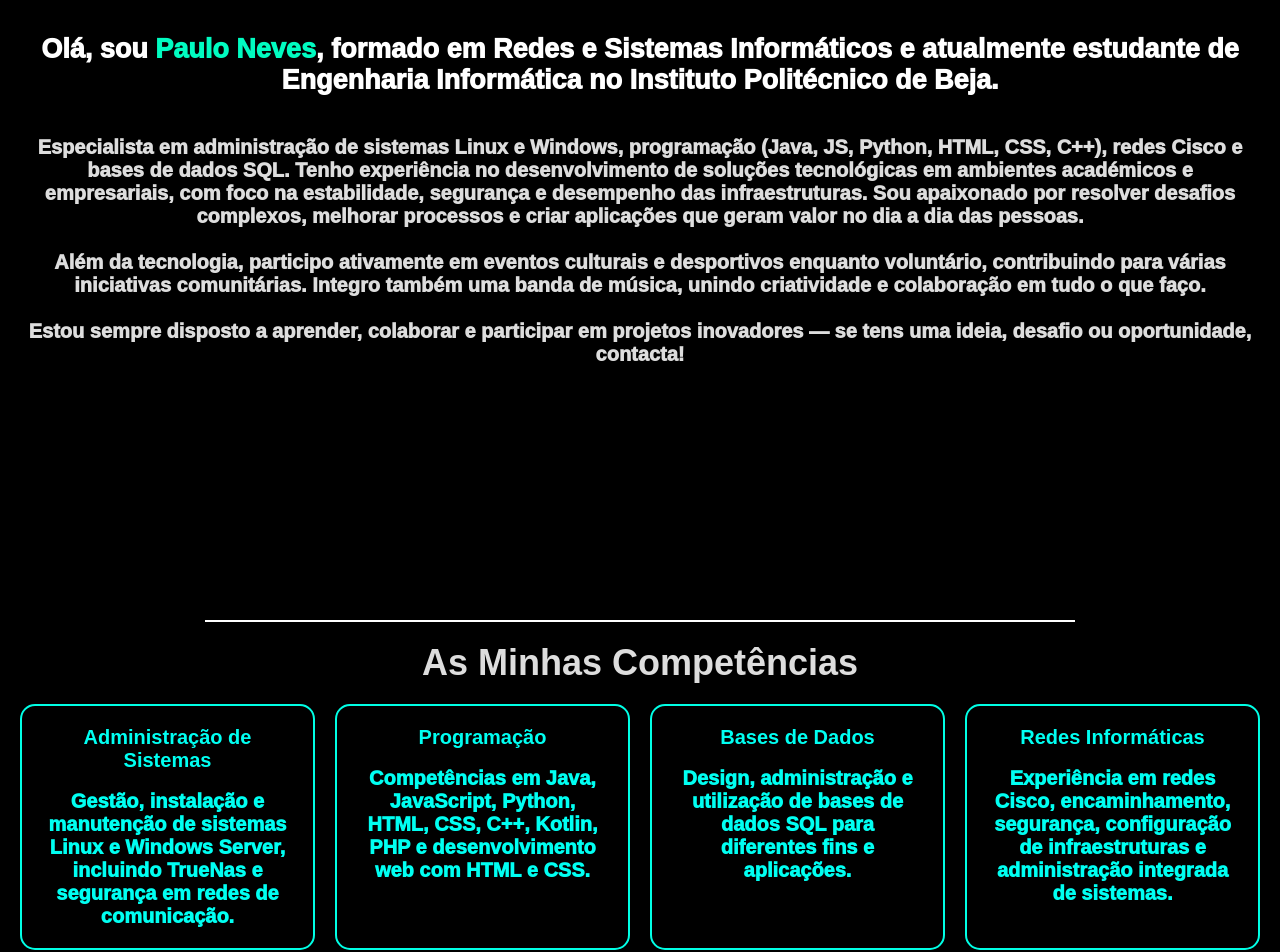
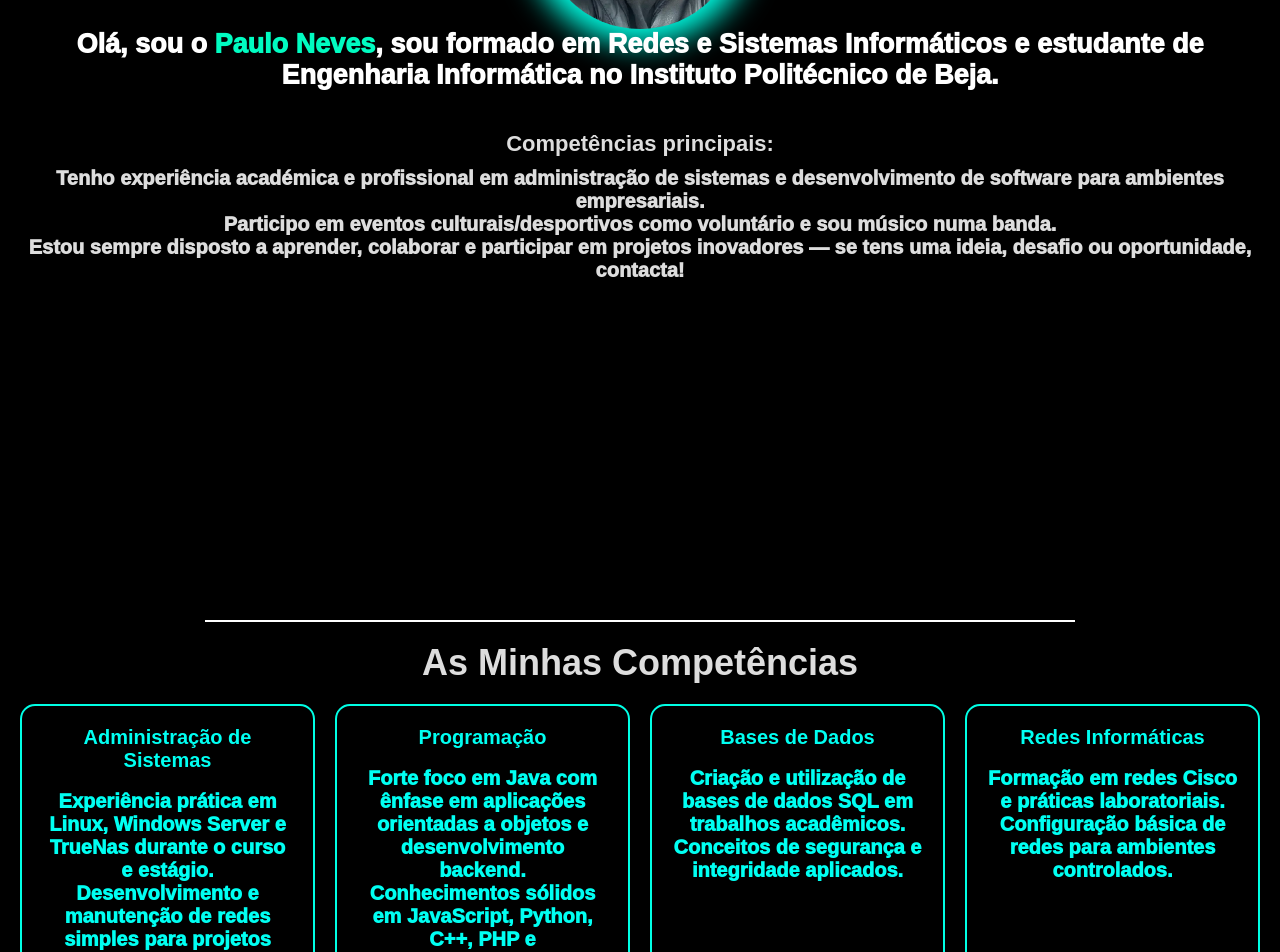
Before and after one commit to traquinices/Portfolio-main, a plain HTML site: page index.html in a window 1280 px wide. Shown: the part 480-1432 px from the top of the page. Drawn offline with nearby package versions, Linux system fonts and the light colour scheme; a web font is replaced by a local one.

Commit message:
Update index.html

```diff
--- a/index.html
+++ b/index.html
@@ -30,20 +30,25 @@
             </div>
         </nav>
     </header>
-    <section id="home" class="home-section">
-    <div class="profile-image"></div><br><br><br><br><br>
+
+   <section id="home" class="home-section">
+    <div class="profile-image"></div>
     <div class="intro">
-        <h2>Olá, sou <span id="name">Paulo Neves</span>, formado em Redes e Sistemas Informáticos e atualmente estudante de Engenharia Informática no Instituto Politécnico de Beja.<br></h2>
-        <p>  </p>
-        <p id="home-txt">
-            Especialista em administração de sistemas Linux e Windows, programação (Java, JS, Python, HTML, CSS, C++), redes Cisco e bases de dados SQL.
-            Tenho experiência no desenvolvimento de soluções tecnológicas em ambientes académicos e empresariais, com foco na estabilidade, segurança e desempenho das infraestruturas.
-            Sou apaixonado por resolver desafios complexos, melhorar processos e criar aplicações que geram valor no dia a dia das pessoas.<br><br>
-            Além da tecnologia, participo ativamente em eventos culturais e desportivos enquanto voluntário, contribuindo para várias iniciativas comunitárias. Integro também uma banda de música, unindo criatividade e colaboração em tudo o que faço.<br><br>
+        <h2>
+            Olá, sou o <span id="name">Paulo Neves</span>, sou formado em Redes e Sistemas Informáticos e estudante de Engenharia Informática no Instituto Politécnico de Beja.
+        </h2>
+        <p style="margin: 32px 0 10px 0; font-size: 22px;">
+            <strong>Competências principais:</strong>
+        </p>
+
+        <p id="home-txt" style="font-size: 20px;">
+            Tenho experiência académica e profissional em administração de sistemas e desenvolvimento de software para ambientes empresariais.<br>
+            Participo em eventos culturais/desportivos como voluntário e sou músico numa banda.<br>
             Estou sempre disposto a aprender, colaborar e participar em projetos inovadores — se tens uma ideia, desafio ou oportunidade, contacta!
         </p>
     </div>
 </section>
+
 
 
     <section id="services" class="services-section">
@@ -52,22 +57,37 @@
     <div class="services-grid">
         <div class="service-card">
             <h3><b>Administração de Sistemas</b></h3><br>
-            <p>Gestão, instalação e manutenção de sistemas Linux e Windows Server, incluindo TrueNas e segurança em redes de comunicação.</p>
+            <p>
+                Experiência prática em Linux, Windows Server e TrueNas durante o curso e estágio.<br>
+                Desenvolvimento e manutenção de redes simples para projetos académicos e eventos locais.
+            </p>
         </div>
         <div class="service-card">
             <h3><b>Programação</b></h3><br>
-            <p>Competências em Java, JavaScript, Python, HTML, CSS, C++, Kotlin, PHP e desenvolvimento web com HTML e CSS.</p>
+    <p>
+        Forte foco em Java com ênfase em aplicações orientadas a objetos e desenvolvimento backend.<br>
+        Conhecimentos sólidos em JavaScript, Python, C++, PHP e desenvolvimento web com HTML e CSS.<br>
+        Participação em 3+ projetos académicos e pessoais com tecnologias variadas.<br>
+        Experiência prática em desenvolvimento de APIs, interfaces de utilizador e soluções integradas.
+    </p>
         </div>
         <div class="service-card">
             <h3><b>Bases de Dados</b></h3><br>
-            <p>Design, administração e utilização de bases de dados SQL para diferentes fins e aplicações.</p>
+            <p>
+                Criação e utilização de bases de dados SQL em trabalhos acadêmicos.<br>
+                Conceitos de segurança e integridade aplicados.
+            </p>
         </div>
         <div class="service-card">
             <h3><b>Redes Informáticas</b></h3><br>
-            <p>Experiência em redes Cisco, encaminhamento, segurança, configuração de infraestruturas e administração integrada de sistemas.</p>
+            <p>
+                Formação em redes Cisco e práticas laboratoriais.<br>
+                Configuração básica de redes para ambientes controlados.
+            </p>
         </div>
     </div>
 </section>
+
 
     <section id="knowme" class="knowme-section">
     <hr style="border: 1px solid #ffffff; width: 70%; margin: 20px auto;">
@@ -82,9 +102,17 @@
             <p>Técnico de Redes e Sistemas Informáticos e Engenharia Informática pelo Instituto Politécnico de Beja, com especialização em desenvolvimento de software, administração de sistemas, bases de dados e redes informáticas.</p>
         </div>
         <div class="know-card">
-            <h3><b>Experiência Profissional</b></h3><br>
-            <p>Administração de sistemas Linux e Windows, instalação e manutenção de redes informáticas, programação (Java, JS, Python, HTML, CSS, C++), bases de dados SQL, segurança em redes e assistente universitário estagiário em Beja (TrueNas, Windows Server).</p>
-        </div>
+    <h3><b>Experiência Profissional</b></h3><br>
+    <p>
+        Estagiário Assistente Universitário na Instituição em Beja, com responsabilidades em:<br>
+        - Instalação, configuração e manutenção de redes informáticas locais;<br>
+        - Administração de sistemas operativos Linux (TrueNas) e Windows Server;<br>
+        - Suporte aos utilizadores e resolução de problemas técnicos em sistemas e redes;<br>
+        - Monitorização de segurança e implementação de medidas básicas para proteção de dados;<br>
+        - Colaboração em projetos de melhoria de infraestruturas e automação de processos.
+    </p>
+</div>
+
         <div class="know-card">
             <h3><b>Interesses & Voluntariado</b></h3><br>
             <p>Membro fundador da associação cultural e desportiva Ficalho Desporto e Cultura, organizando eventos culturais, trilhos, torneios, atividades infantis e o Ficalho Trail. Também sou músico na banda Danger Machine.</p>
```
